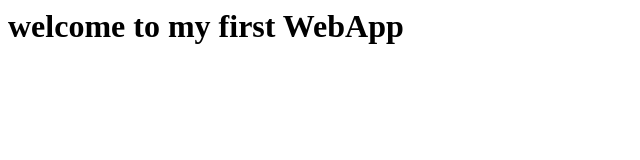
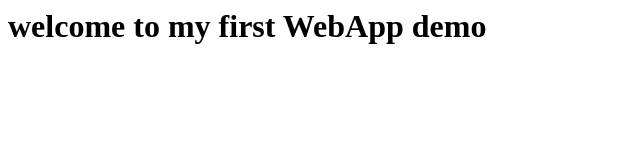
Before and after one commit to vinayforv/webappdemo, a plain HTML site: page index.html in a window 1280 px wide. Shown: the whole page, without its empty margins (0-640 px from the left). Drawn offline with Linux system fonts and the light colour scheme.

Commit message:
Update index.html

```diff
--- a/index.html
+++ b/index.html
@@ -5,6 +5,6 @@
 </title>
 </head>
 <body>
-<h1> welcome to my first WebApp</h1>
+<h1> welcome to my first WebApp demo</h1>
 </body>
 </html>
```
